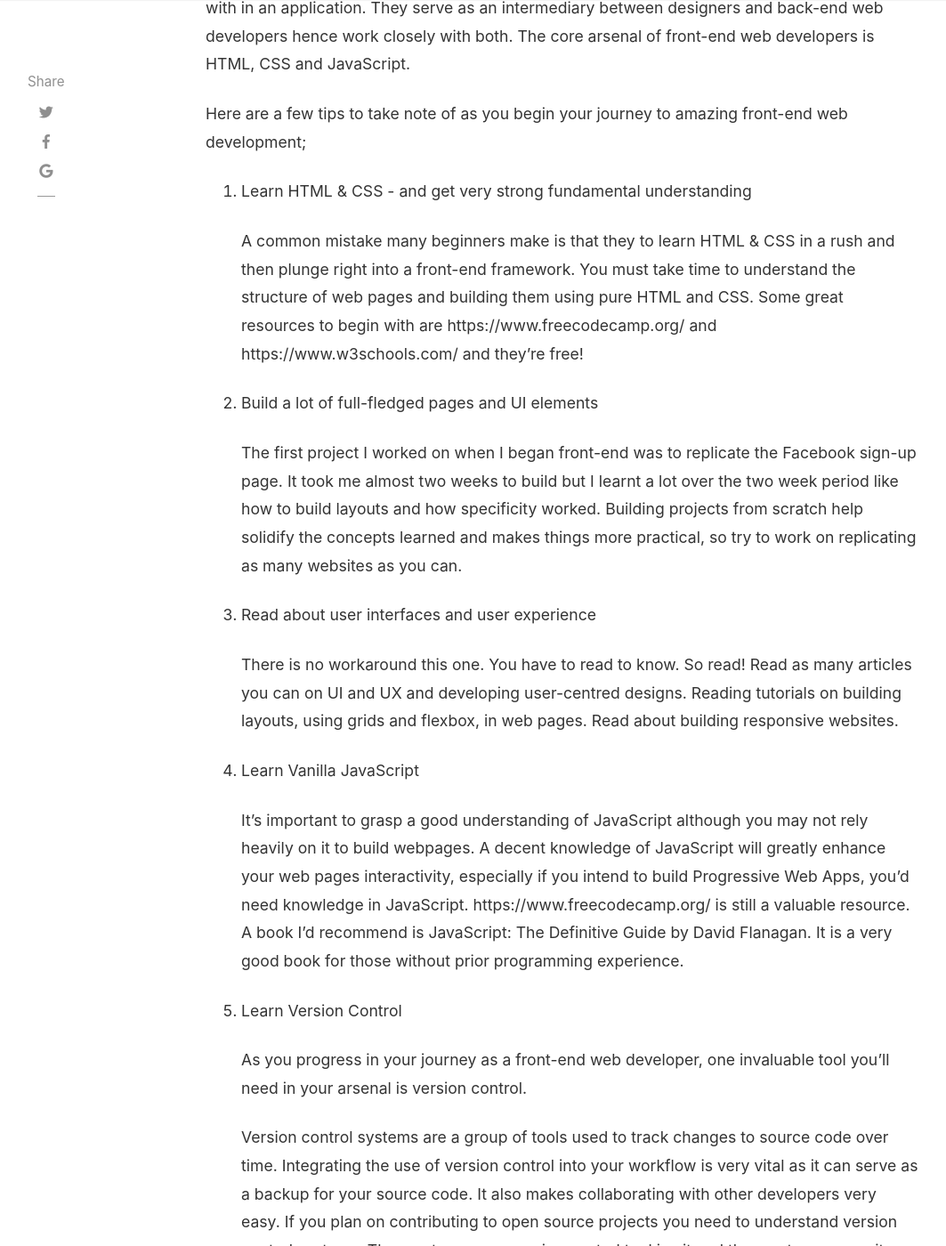
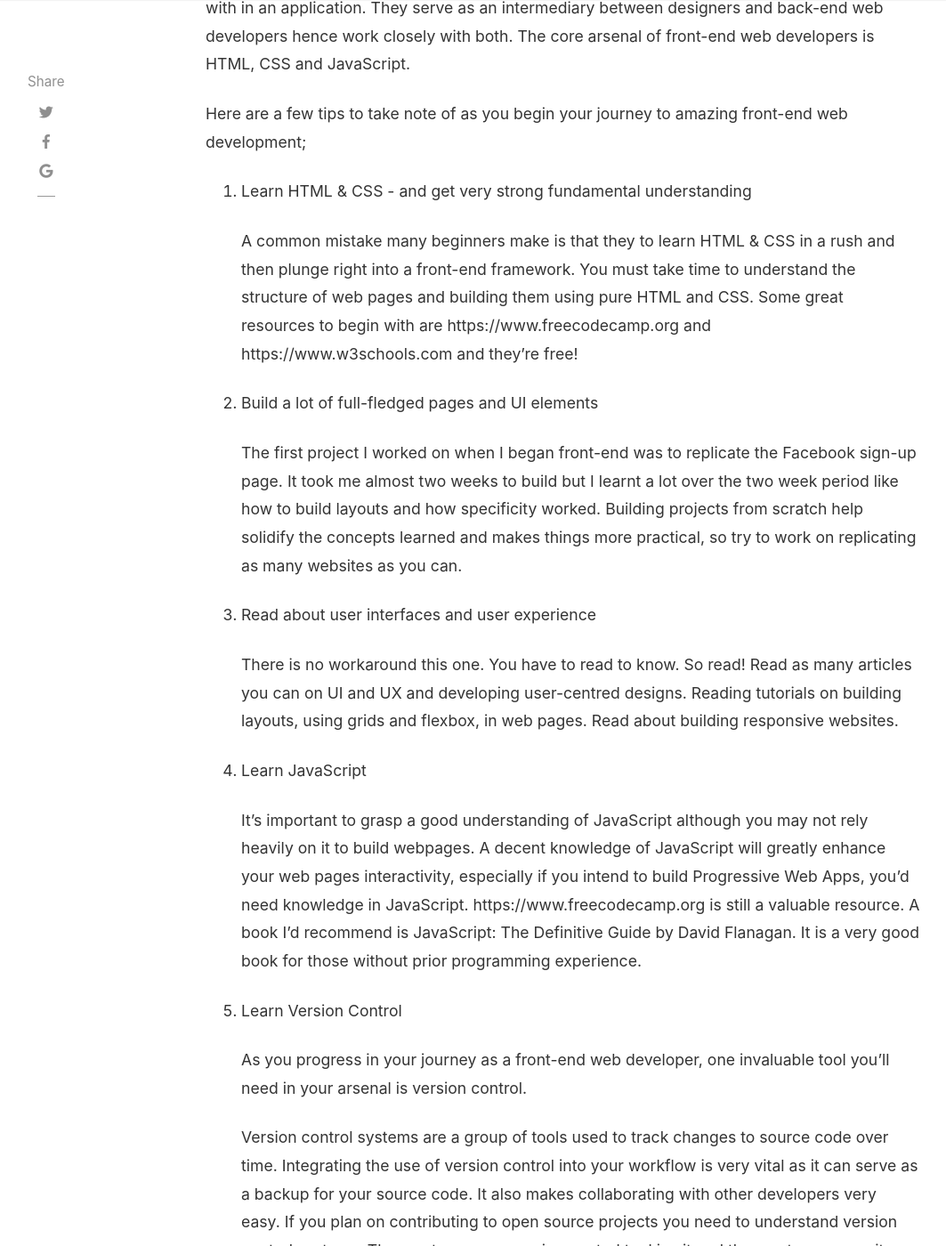
Before and after one commit to WadeDerby/blog, a Jekyll site: the page built from _posts/2019-02-28-guide-to-becoming-a-front-end-web-developer.md, in a window 1280 px wide and 1400 px high, scrolled down 1383 px. Shown: the whole window at 89% size, without its empty margins (54-1117 px from the left). Built offline with Jekyll 4.4.1, drawn with Linux system fonts in a browser that asks for light colours; nearby versions of some CDN libraries; comment, search, counter and statistics services are not loaded.

Commit message:
Update blog post fix links

```diff
--- a/_posts/2019-02-28-guide-to-becoming-a-front-end-web-developer.md
+++ b/_posts/2019-02-28-guide-to-becoming-a-front-end-web-developer.md
@@ -27,7 +27,7 @@ Here are a few tips to take note of as you begin your journey to amazing front-e
 
 1. Learn HTML & CSS - and get very strong fundamental understanding
 
-    A common mistake many beginners make is that they to learn HTML & CSS in a rush and then plunge right into a front-end framework. You must take time to understand the structure of web pages and building them using pure HTML and CSS. Some great resources to begin with are https://www.freecodecamp.org/ and https://www.w3schools.com/  and they're free!
+    A common mistake many beginners make is that they to learn HTML & CSS in a rush and then plunge right into a front-end framework. You must take time to understand the structure of web pages and building them using pure HTML and CSS. Some great resources to begin with are https://www.freecodecamp.org and https://www.w3schools.com  and they're free!
 
 2. Build a lot of  full-fledged pages and UI elements
 
@@ -37,9 +37,9 @@ Here are a few tips to take note of as you begin your journey to amazing front-e
 
     There is no workaround this one. You have to read to know. So read!  Read as many articles you can on UI and UX and developing user-centred designs. Reading tutorials on building layouts, using grids and flexbox, in web pages. Read about building responsive websites.
 
-4. Learn Vanilla JavaScript
+4. Learn JavaScript
 
-    It’s important to grasp a good understanding of JavaScript although you may not rely heavily on it to build webpages. A decent knowledge of JavaScript will greatly enhance your web pages interactivity, especially if you intend to build Progressive Web Apps, you’d need knowledge in JavaScript. https://www.freecodecamp.org/ is still a valuable resource. A book I’d recommend is JavaScript: The Definitive Guide by David Flanagan. It is a very good book for those without prior programming experience.
+    It’s important to grasp a good understanding of JavaScript although you may not rely heavily on it to build webpages. A decent knowledge of JavaScript will greatly enhance your web pages interactivity, especially if you intend to build Progressive Web Apps, you’d need knowledge in JavaScript. https://www.freecodecamp.org is still a valuable resource. A book I’d recommend is JavaScript: The Definitive Guide by David Flanagan. It is a very good book for those without prior programming experience.
 
 5. Learn Version Control
 
```
